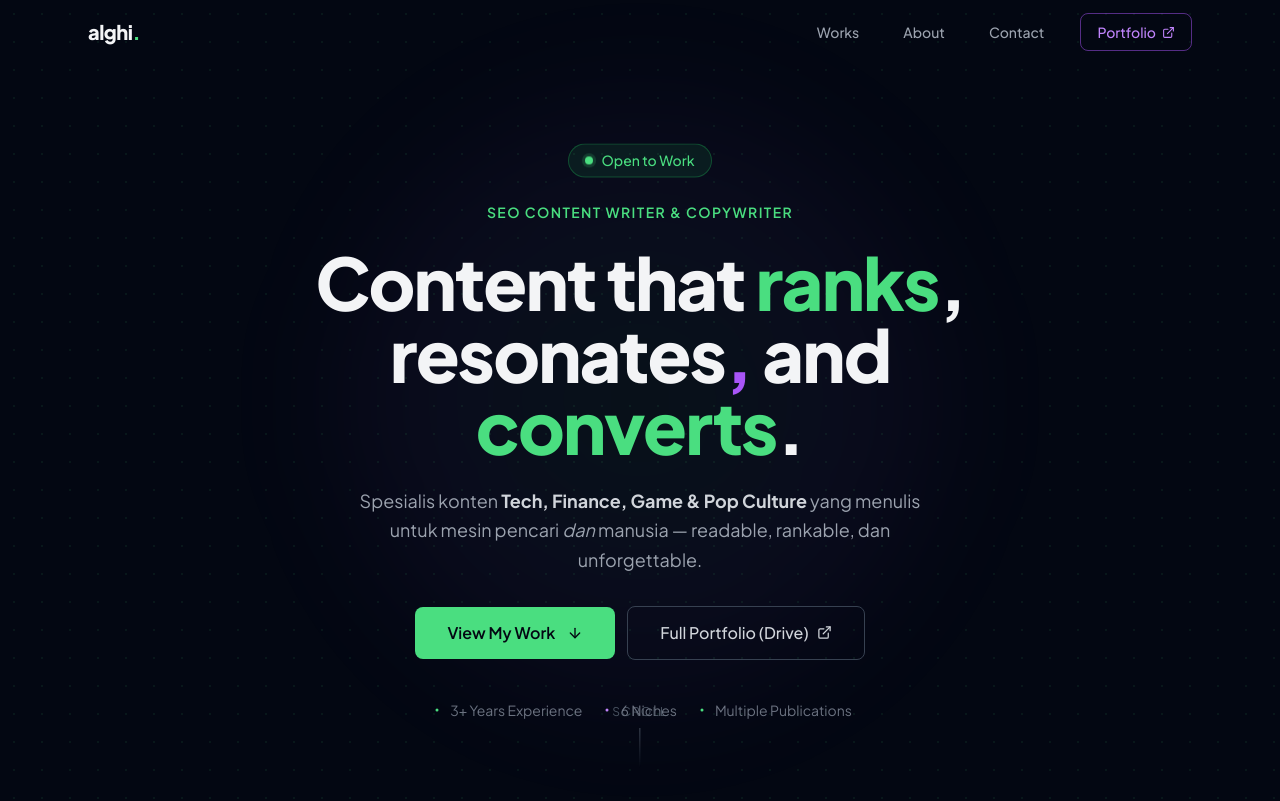
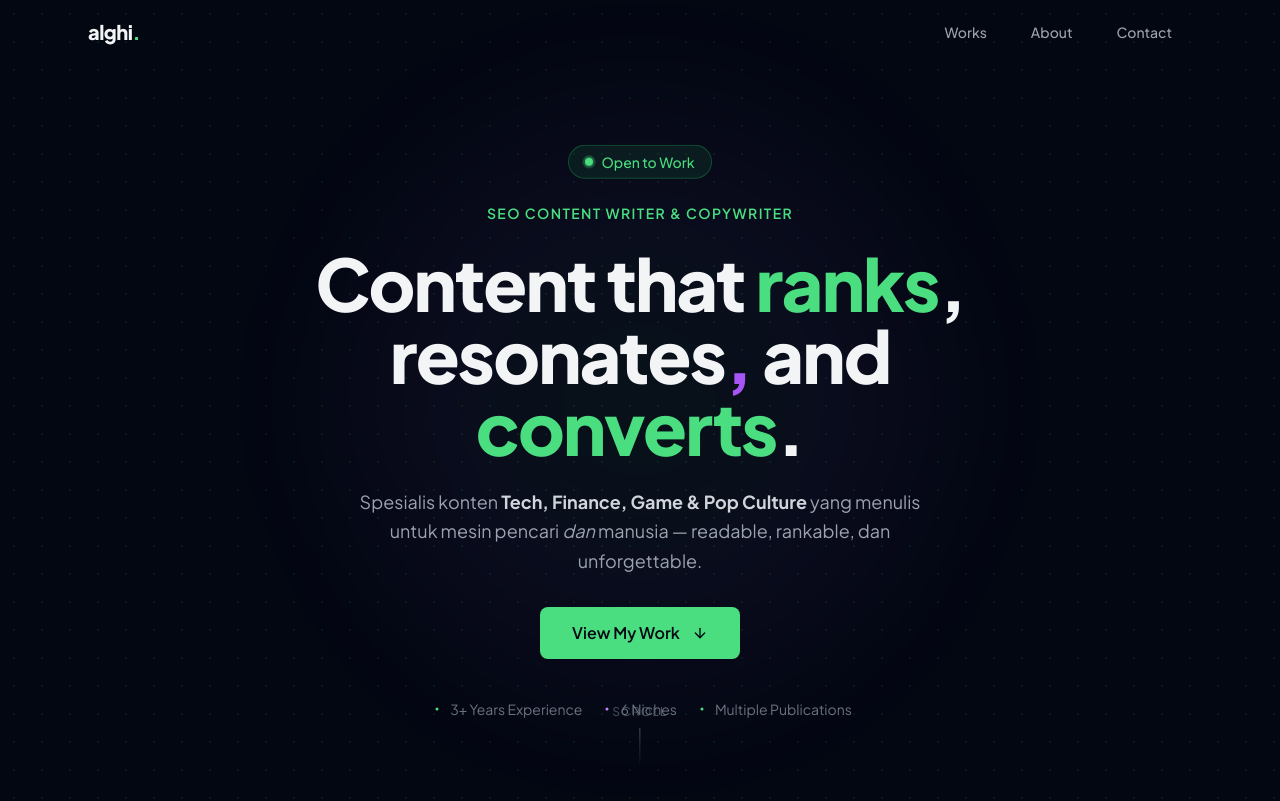
Before and after one commit to kakarifki/alghi-web, a React (Vite) app: page / in a window 1280 px wide. Shown: the top 801 px of the page. Built offline with nearby package versions, Linux system fonts and the light colour scheme.

Commit message:
feat: delete link to gdrive

```diff
--- a/src/components/ContactSection.tsx
+++ b/src/components/ContactSection.tsx
@@ -1,5 +1,5 @@
-import { EMAIL, LINKEDIN_URL, GDRIVE_PORTFOLIO_URL } from '../data/portfolioData';
-import { Mail, FolderOpen, ArrowUpRight } from 'lucide-react';
+import { EMAIL, LINKEDIN_URL } from '../data/portfolioData';
+import { Mail, ArrowUpRight } from 'lucide-react';
 
 // Inline LinkedIn SVG (lucide-react v0.x doesn't export Linkedin in all versions)
 function LinkedInIcon({ size = 17 }: { size?: number }) {
@@ -46,20 +46,6 @@ export default function ContactSection() {
             <ArrowUpRight size={14} />
           </a>
         </div>
-
-        {/* Secondary CTA: Google Drive Portfolio */}
-        <div className="mt-4">
-          <a
-            href={GDRIVE_PORTFOLIO_URL}
-            target="_blank"
-            rel="noopener noreferrer"
-            className="inline-flex items-center gap-2 text-sm text-gray-500 hover:text-purple-400 transition-colors duration-200 border-b border-dashed border-gray-700 hover:border-purple-400 pb-0.5"
-          >
-            <FolderOpen size={15} />
-            Or browse full portfolio on Google Drive
-            <ArrowUpRight size={12} />
-          </a>
-        </div>
       </div>
     </section>
   );
--- a/src/components/Header.tsx
+++ b/src/components/Header.tsx
@@ -1,6 +1,5 @@
 import { useState, useEffect } from 'react';
-import { GDRIVE_PORTFOLIO_URL } from '../data/portfolioData';
-import { ExternalLink, Menu, X } from 'lucide-react';
+import { Menu, X } from 'lucide-react';
 
 const NAV_LINKS = [
   { label: 'Works', href: '#works' },
@@ -68,14 +67,6 @@ export default function Header() {
               {label}
             </a>
           ))}
-          <a
-            href={GDRIVE_PORTFOLIO_URL}
-            target="_blank"
-            rel="noopener noreferrer"
-            className="ml-3 flex items-center gap-1.5 px-4 py-2 text-sm font-medium border border-purple-500/50 text-purple-400 rounded-lg hover:bg-purple-500/10 transition-all duration-200"
-          >
-            Portfolio <ExternalLink size={13} />
-          </a>
         </nav>
 
         {/* Mobile: hamburger */}
@@ -103,15 +94,6 @@ export default function Header() {
               {label}
             </a>
           ))}
-          <a
-            href={GDRIVE_PORTFOLIO_URL}
-            target="_blank"
-            rel="noopener noreferrer"
-            onClick={handleNavClick}
-            className="flex items-center gap-2 py-3 text-purple-400 font-medium"
-          >
-            View Portfolio (Drive) <ExternalLink size={14} />
-          </a>
         </div>
       )}
     </header>
--- a/src/components/HeroSection.tsx
+++ b/src/components/HeroSection.tsx
@@ -1,5 +1,4 @@
-import { GDRIVE_PORTFOLIO_URL } from '../data/portfolioData';
-import { ArrowDown, ExternalLink, Dot } from 'lucide-react';
+import { ArrowDown, Dot } from 'lucide-react';
 
 export default function HeroSection() {
   return (
@@ -48,20 +47,10 @@ export default function HeroSection() {
           menulis untuk mesin pencari <em>dan</em> manusia — readable, rankable, dan unforgettable.
         </p>
 
-        {/* CTA Buttons */}
         <div className="flex flex-col sm:flex-row items-center gap-3 mt-2">
           <a href="#works" className="btn-primary text-base px-8 py-3.5">
             View My Work
             <ArrowDown size={16} className="ml-1" />
-          </a>
-          <a
-            href={GDRIVE_PORTFOLIO_URL}
-            target="_blank"
-            rel="noopener noreferrer"
-            className="btn-outline text-base px-8 py-3.5"
-          >
-            Full Portfolio (Drive)
-            <ExternalLink size={15} />
           </a>
         </div>
 
--- a/src/data/portfolioData.ts
+++ b/src/data/portfolioData.ts
@@ -15,11 +15,10 @@ export interface PortfolioItem {
 
 // ─── Constants ──────────────────────────────────────────────────────────────
 
-export const EMAIL = 'hello@alghi.dev';  // TODO: replace with real email
+export const EMAIL = 'alghialghi23@gmail.com';  // TODO: replace with real email
 
 export const LINKEDIN_URL = 'https://www.linkedin.com/in/taufiqalghifr/';
 
-export const GDRIVE_PORTFOLIO_URL = 'https://drive.google.com/drive/folders/dummy-link-replace-me';  // TODO: replace with real GDrive link
 
 // ─── Category Info ────────────────────────────────────────────────────────────
 //
@@ -47,8 +46,8 @@ export const CATEGORY_INFO: Record<Category, CategoryInfo> = {
       'Alghi menulis konten teknologi yang menjembatani jargon teknis dan pembaca umum. ' +
       'Fokus pada topik AI, blockchain, dan tren digital yang sedang membentuk masa depan.',
     links: [
-      { label: 'IDN Times',   url: 'https://www.idntimes.com' },   // TODO: replace with article-specific link
-      { label: 'Kumparan',    url: 'https://kumparan.com' },
+      { label: 'IDN Times', url: 'https://www.idntimes.com' },   // TODO: replace with article-specific link
+      { label: 'Kumparan', url: 'https://kumparan.com' },
       { label: 'Glints Blog', url: 'https://glints.com/id/lowongan/blog/' },
     ],
   },
@@ -58,7 +57,7 @@ export const CATEGORY_INFO: Record<Category, CategoryInfo> = {
       'Dari panduan investasi pemula hingga analisis makro ekonomi, Alghi menyederhanakan ' +
       'konsep keuangan yang kompleks menjadi konten yang actionable dan mudah dicerna.',
     links: [
-      { label: 'OCBC NISP',    url: 'https://www.ocbc.id/id/article/2021/08/30/investasi-reksa-dana' }, // TODO
+      { label: 'OCBC NISP', url: 'https://www.ocbc.id/id/article/2021/08/30/investasi-reksa-dana' }, // TODO
       { label: 'DBS Treasures', url: 'https://www.dbs.id/treasures' },
       { label: 'Stockbit Blog', url: 'https://stockbit.com/#/' },
     ],
@@ -79,7 +78,7 @@ export const CATEGORY_INFO: Record<Category, CategoryInfo> = {
       'Dari gelombang K-Drama hingga evolusi meme internet, Alghi mengulas fenomena pop culture ' +
       'dengan sudut pandang yang segar dan berbasis data.',
     links: [
-      { label: 'Fimela',         url: 'https://www.fimela.com' },
+      { label: 'Fimela', url: 'https://www.fimela.com' },
       { label: 'Vice Indonesia', url: 'https://www.vice.com/id' },
     ],
   },
@@ -89,8 +88,7 @@ export const CATEGORY_INFO: Record<Category, CategoryInfo> = {
       'Alghi mengerjakan landing page, email campaign, dan materi iklan dengan pendekatan ' +
       'berbasis data: setiap kata dipilih untuk mendorong aksi nyata dari pembaca.',
     links: [
-      { label: 'Lihat Portfolio (Drive)', url: 'https://drive.google.com/drive/folders/dummy-link-replace-me' }, // TODO: replace with real GDrive
-      { label: 'Hubungi Alghi',           url: 'mailto:hello@alghi.dev' }, // TODO: replace with real email
+      { label: 'Hubungi Alghi', url: 'mailto:alghialghi23@gmail.com' },
     ],
   },
   'News': {
@@ -111,12 +109,12 @@ export const CATEGORY_INFO: Record<Category, CategoryInfo> = {
 // To add a new subcategory: simply add a string to the array below.
 
 export const CATEGORY_SUBS: Record<Category, string[]> = {
-  'Tech':        ['AI & Tools', 'Blockchain', 'General Tech'],
-  'Finance':     ['Investing', 'Personal Finance', 'Economics'],
-  'Game':        ['Review', 'Industry'],
+  'Tech': ['AI & Tools', 'Blockchain', 'General Tech'],
+  'Finance': ['Investing', 'Personal Finance', 'Economics'],
+  'Game': ['Review', 'Industry'],
   'Pop Culture': ['K-Drama', 'Internet Culture'],
   'Copywriting': ['Landing Page', 'Email Campaign', 'Social Media'],
-  'News':        ['Startup', 'Business'],
+  'News': ['Startup', 'Business'],
 };
 
 // ─── Portfolio Data ──────────────────────────────────────────────────────────
```
